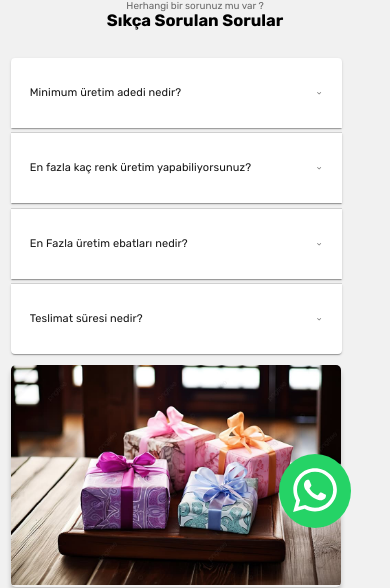
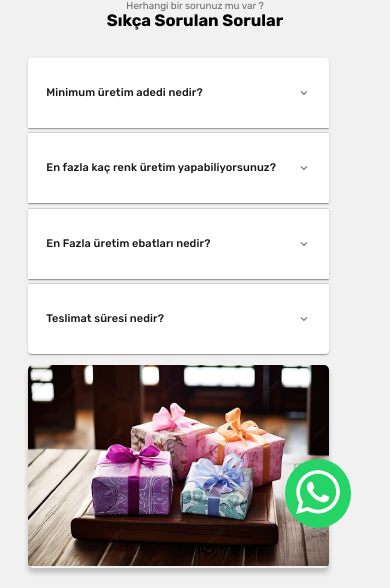
Before and after one commit to TheSky04/berko, a React (Vite) app: page / in a window 390 px wide. Shown: the part 232-820 px from the top of the page. Built offline with nearby package versions, Linux system fonts and the light colour scheme.

Commit message:
some responsive css is updated.

```diff
--- a/src/components/ControlledAccordions.jsx
+++ b/src/components/ControlledAccordions.jsx
@@ -27,7 +27,7 @@ export default function ControlledAccordions() {
         }}
       >
         <AccordionSummary
-          expandIcon={<ExpandMoreIcon />}
+          expandIcon={<ExpandMoreIcon sx={{ fontSize: "2.5rem" }} />}
           aria-controls="panel1bh-content"
           id="panel1bh-header"
         >
@@ -38,6 +38,7 @@ export default function ControlledAccordions() {
               fontSize: "2rem",
               color: "#181818",
               fontFamily: "inherit",
+              fontWeight: "500",
             }}
           >
             {t("Question1")}
@@ -66,7 +67,7 @@ export default function ControlledAccordions() {
         }}
       >
         <AccordionSummary
-          expandIcon={<ExpandMoreIcon />}
+          expandIcon={<ExpandMoreIcon sx={{ fontSize: "2.5rem" }} />}
           aria-controls="panel2bh-content"
           id="panel2bh-header"
         >
@@ -77,6 +78,7 @@ export default function ControlledAccordions() {
               fontSize: "2rem",
               color: "#181818",
               fontFamily: "inherit",
+              fontWeight: "500",
             }}
           >
             {t("Question2")}
@@ -105,7 +107,7 @@ export default function ControlledAccordions() {
         }}
       >
         <AccordionSummary
-          expandIcon={<ExpandMoreIcon />}
+          expandIcon={<ExpandMoreIcon sx={{ fontSize: "2.5rem" }} />}
           aria-controls="panel3bh-content"
           id="panel3bh-header"
         >
@@ -116,6 +118,7 @@ export default function ControlledAccordions() {
               fontSize: "2rem",
               color: "#181818",
               fontFamily: "inherit",
+              fontWeight: "500",
             }}
           >
             {t("Question3")}
@@ -144,7 +147,7 @@ export default function ControlledAccordions() {
         }}
       >
         <AccordionSummary
-          expandIcon={<ExpandMoreIcon />}
+          expandIcon={<ExpandMoreIcon sx={{ fontSize: "2.5rem" }} />}
           aria-controls="panel4bh-content"
           id="panel4bh-header"
         >
@@ -155,6 +158,7 @@ export default function ControlledAccordions() {
               fontSize: "2rem",
               color: "#181818",
               fontFamily: "inherit",
+              fontWeight: "500",
             }}
           >
             {t("Question4")}
--- a/src/styles/FAQ.module.css
+++ b/src/styles/FAQ.module.css
@@ -91,4 +91,8 @@
   .faqContent {
     justify-items: left;
   }
+
+  .faqContainer {
+    padding: 8rem 5rem;
+  }
 }
--- a/src/styles/Footer.module.css
+++ b/src/styles/Footer.module.css
@@ -81,6 +81,10 @@
   margin-bottom: 2rem;
 }
 
+.footerRight p {
+  font-size: 1.6rem;
+}
+
 .footerRightIcon {
   display: flex;
   align-items: center;
--- a/src/styles/Whatsapp.module.css
+++ b/src/styles/Whatsapp.module.css
@@ -13,3 +13,9 @@
   box-shadow: 0 10px 10px rgba(255, 255, 255, 0.2);
   cursor: pointer;
 }
+
+@media only screen and (max-width: 500px) {
+  .whatsapp {
+    padding: 1.5rem;
+  }
+}
```
